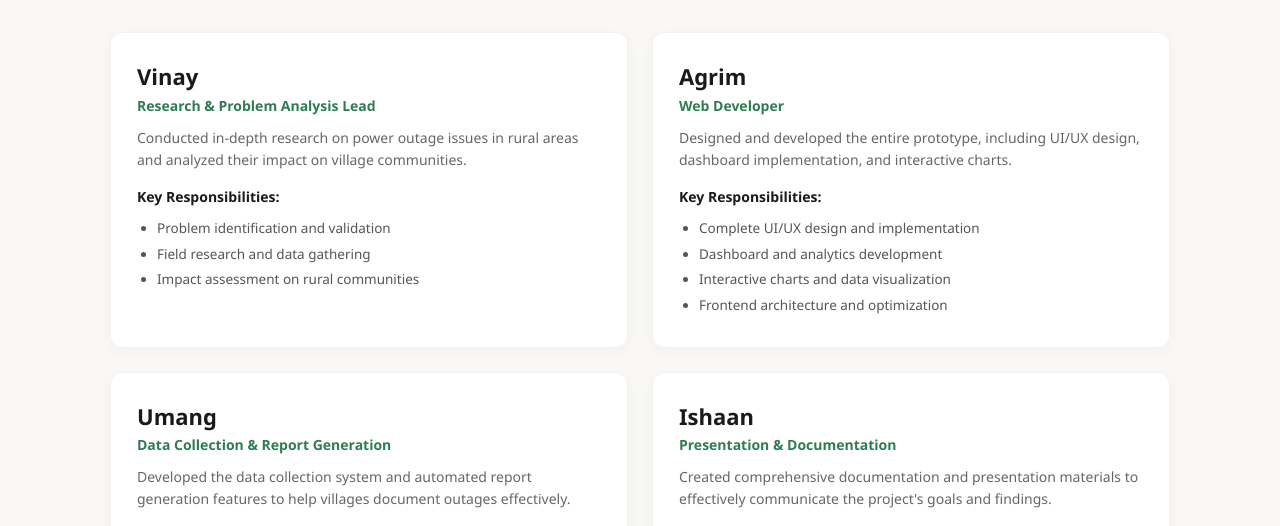
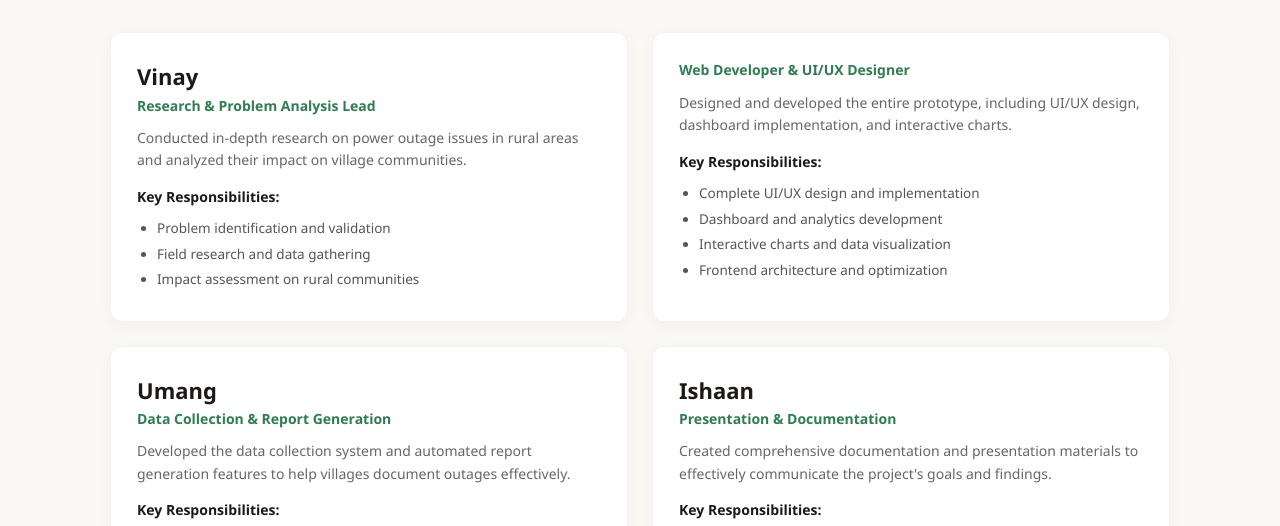
Before and after one commit to agrimtonk-rgb/web-dev-project-, a plain HTML site: page team.html in a window 1280 px wide. Shown: the part 274-800 px from the top of the page. Drawn offline with Linux system fonts and the light colour scheme.

Commit message:
Update Agrim's role to include UI/UX Designer

```diff
--- a/team.html
+++ b/team.html
@@ -54,8 +54,7 @@
 
       <!-- Agrim -->
       <div class="card">
-        <h2 style="font-size: 22px;">Agrim</h2>
-        <div class="role">Web Developer</div>
+        <div class="role">Web Developer & UI/UX Designer</div>
         <p>Designed and developed the entire prototype, including UI/UX design, dashboard implementation, and interactive charts.</p>
         <div style="font-weight: 700; font-size: 14px; margin-top: 14px;">Key Responsibilities:</div>
         <ul class="resp-list">
```
